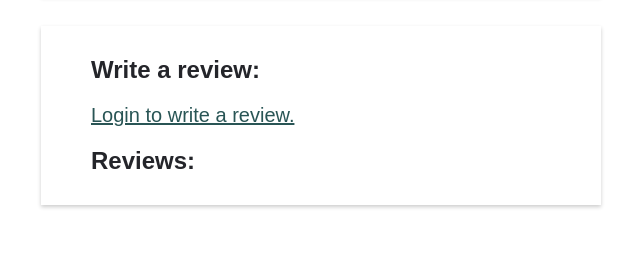
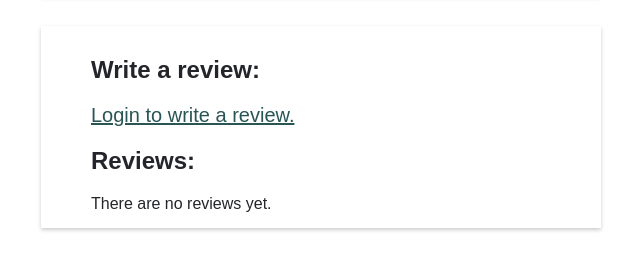
Before and after one commit to burntmilk/Library-Web-App, a Flask app: page /book/25742454 in a window 1280 px wide. Shown: the part 615-873 px from the top of the page, without its empty margins (319-959 px from the left). Before the commit the page ends 823 px from the top, so only its background shows below. Run offline with Flask 2, Linux system fonts and the light colour scheme; some libraries are stand-ins or nearby versions.

Commit message:
small change to html when there are no reviews

```diff
--- a/library/templates/browse/book.html
+++ b/library/templates/browse/book.html
@@ -39,11 +39,15 @@
       {% endif %}
 
       <h2><b>Reviews:</b></h2>
-      {% for review in reviews %}
-      <p><b>Rating: {{ review.rating }}</b></p>
-      <p>Reviewed on: {{ review.timestamp }}</p>
-      <p>{{ review.review_text }}</p>
-      {% endfor %}
+      {% if reviews %}
+        {% for review in reviews %}
+        <p><b>Rating: {{ review.rating }}</b></p>
+        <p>Reviewed on: {{ review.timestamp }}</p>
+        <p>{{ review.review_text }}</p>
+        {% endfor %}
+      {% else %}
+        <p>There are no reviews yet. </p>
+      {% endif %}
     </div>
   </div>
 </div>
```
